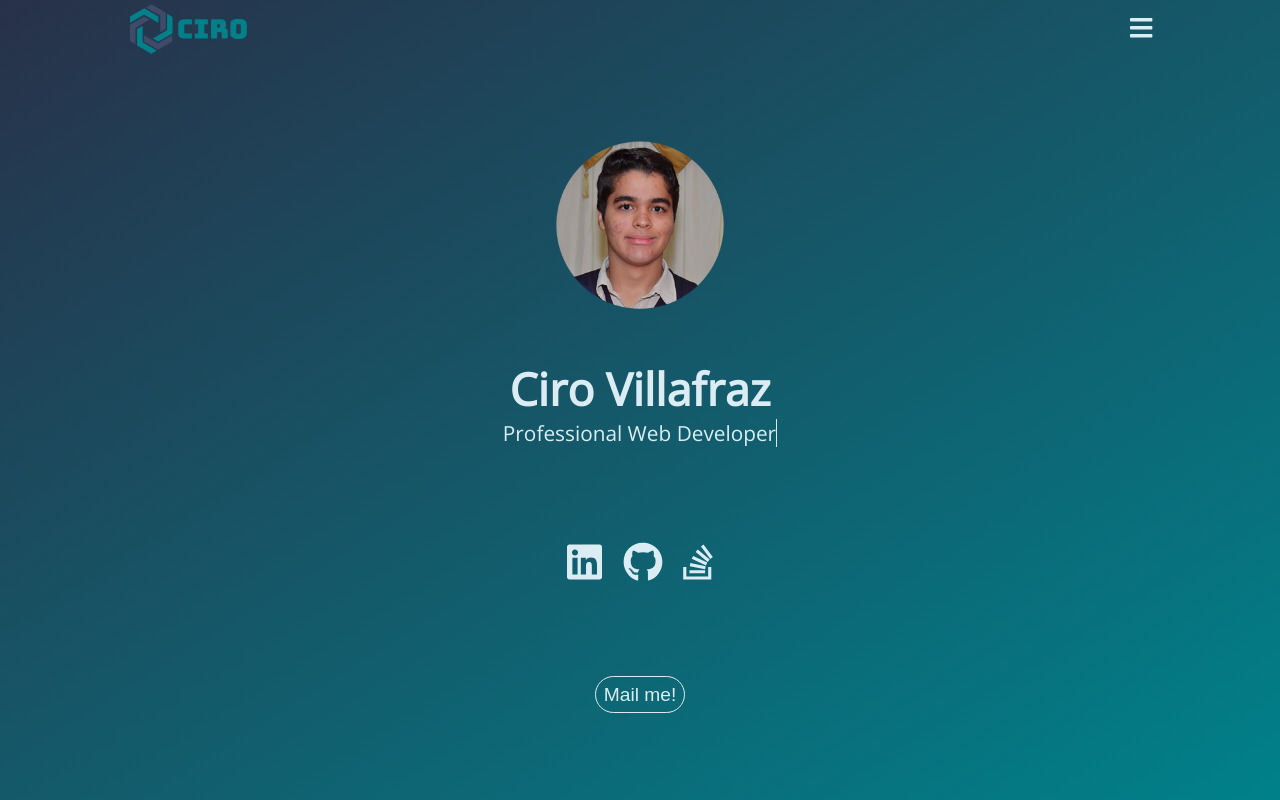
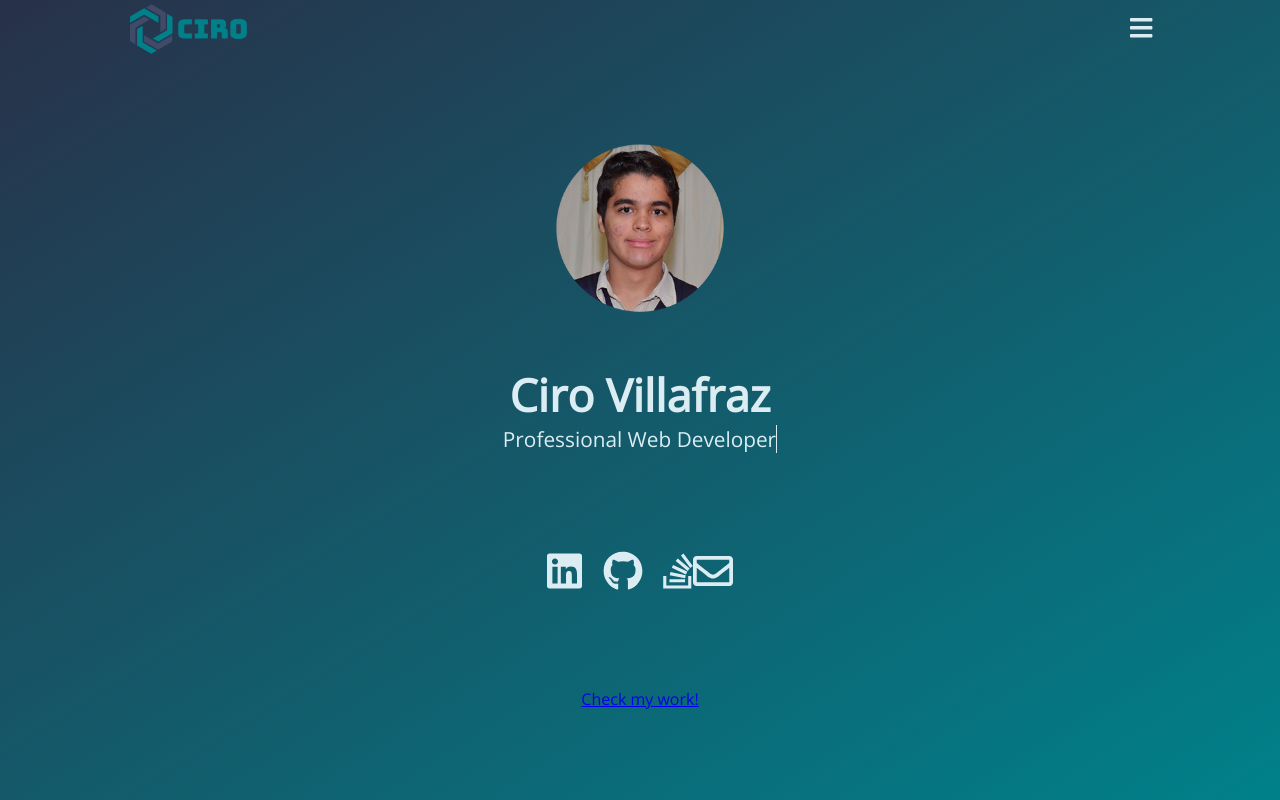
Before and after one commit to cvillafraz/Cirovcom, a React app: page / in a window 1280 px wide. Built offline with nearby package versions, Linux system fonts and the light colour scheme.

Commit message:
Added mail icon and portfolio link to landing page

```diff
--- a/src/components/Home.tsx
+++ b/src/components/Home.tsx
@@ -2,6 +2,7 @@
 import { FontAwesomeIcon } from "@fortawesome/react-fontawesome";
 import { Component } from "react";
 import * as React from "react";
+import { Link } from "react-router-dom";
 import Modal from "./Modal";
 import NavBar from "./NavBar";
 // define state interface
@@ -114,8 +115,11 @@ class Home extends Component<any, IState> {
               >
                 <FontAwesomeIcon icon={["fab", "stack-overflow"]} />
               </a>
+              <a onClick={this.handleModal}>
+                <FontAwesomeIcon icon={["far", "envelope"]} />
+              </a>
             </div>
-            <button onClick={this.handleModal}>Mail me!</button>
+            <Link to="/portfolio" className="portfolio-link">Check my work!</Link>
           </section>
         </div>
       </React.Fragment>
```
